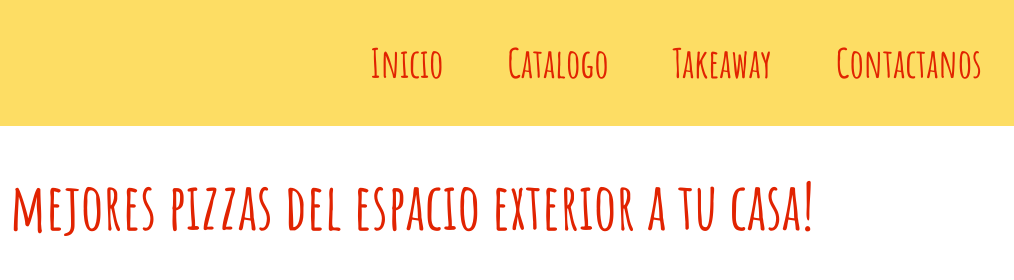
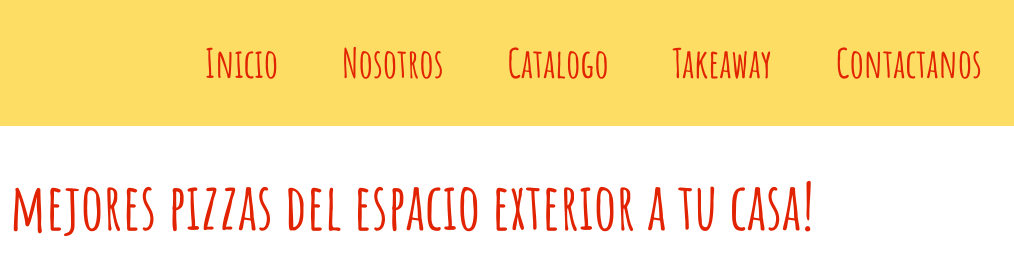
Before and after one commit to bnjj/navBarExample-, a plain HTML site: page index.html in a window 1280 px wide. Shown: the top 280 px of the page, 266-1280 px from the left. Drawn offline with Linux system fonts and the light colour scheme.

Commit message:
correcion menu toggle

```diff
--- a/css/styles.css
+++ b/css/styles.css
@@ -109,7 +109,7 @@ p{
 
     display: block;
     /* border-top:solid 1px var(--colorSecundario) ; */
-    height: 17rem;
+    height: 26rem;
 }
 
 
--- a/index.html
+++ b/index.html
@@ -33,6 +33,7 @@
 
           <div class="nav__enlaces">
             <a class="nav__enlace nav__enlace--activo " href="#"><p>Inicio</p></a>
+            <a class="nav__enlace nav__enlace--activo " href="#"><p>Nosotros</p></a>
             <a class="nav__enlace nav__enlace--activo " href="#"><p>Catalogo</p></a>
             <a class="nav__enlace nav__enlace--activo " href="#"><p>Takeaway</p></a>
             <a class="nav__enlace nav__enlace--activo" href="#"><p>Contactanos</p></a>
@@ -64,9 +65,10 @@
 
         </div>
 
+     </div>
 
-        </div>
-    </div>
+
+
 
 
     <script src="https://kit.fontawesome.com/8c15c7654b.js" crossorigin="anonymous"></script>
```
